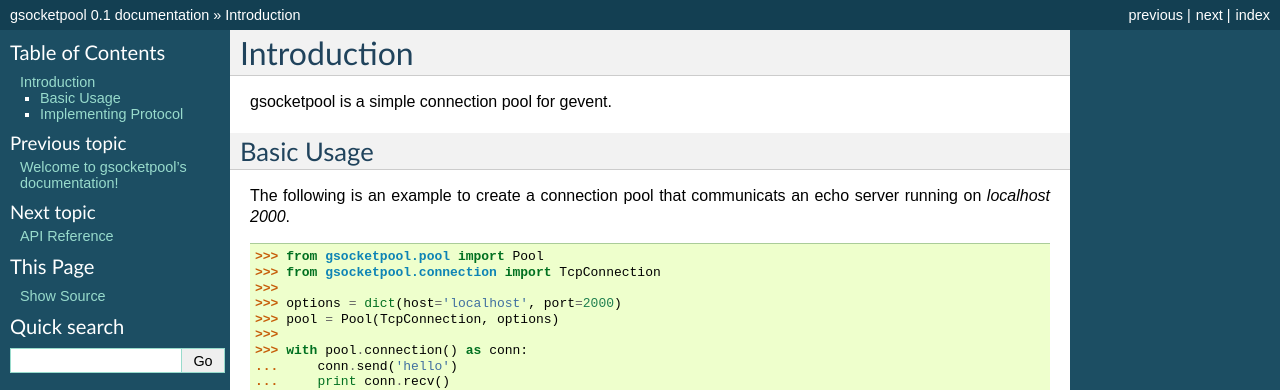
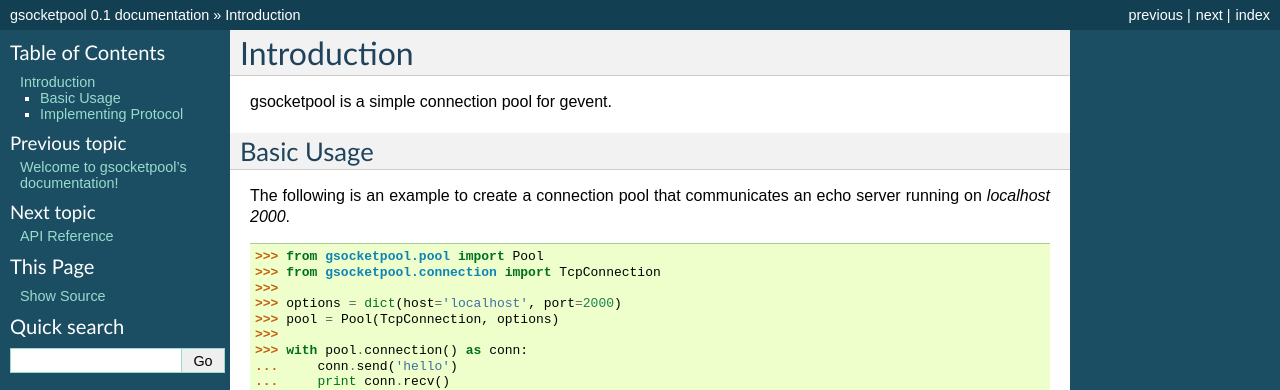
Before and after one commit to studio-ousia/gsocketpool, a Sphinx documentation site: the page built from docs/intro.rst, in a window 1280 px wide. Shown: the top 390 px of the page. Built offline with Sphinx 7.4.7, drawn with Linux system fonts in a browser that asks for light colours.

Commit message:
fix typo

```diff
--- a/README.rst
+++ b/README.rst
@@ -12,7 +12,7 @@ A simple connection pool for gevent.
 Basic Usage
 -----------
 
-The following is an example to create a connection pool that communicats an echo server running on *localhost 2000*.
+The following is an example to create a connection pool that communicates an echo server running on *localhost 2000*.
 
 .. code-block:: python
 
--- a/docs/intro.rst
+++ b/docs/intro.rst
@@ -6,7 +6,7 @@ gsocketpool is a simple connection pool for gevent.
 Basic Usage
 -----------
 
-The following is an example to create a connection pool that communicats an echo server running on *localhost 2000*.
+The following is an example to create a connection pool that communicates an echo server running on *localhost 2000*.
 
 .. code-block:: python
 
```
